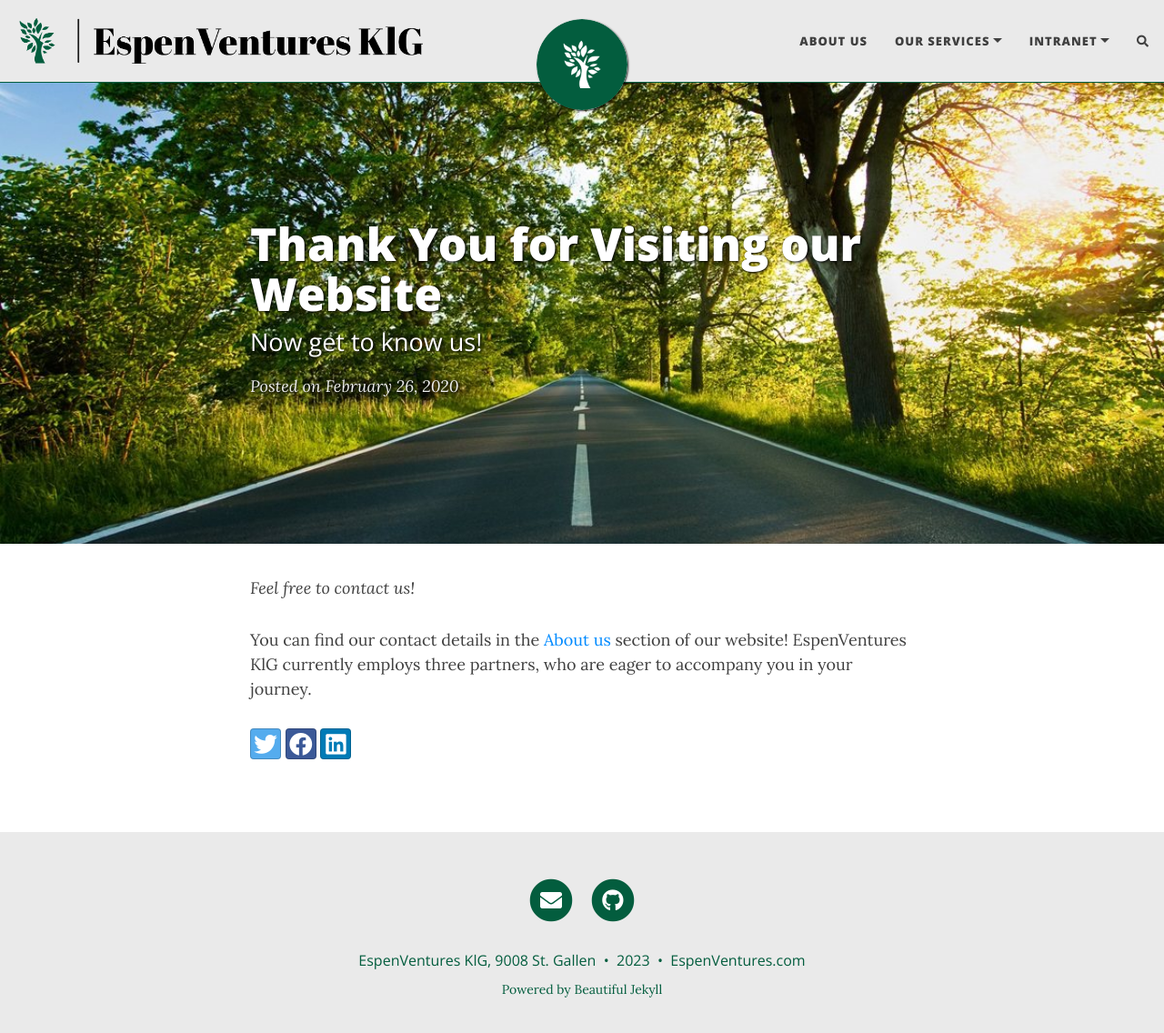
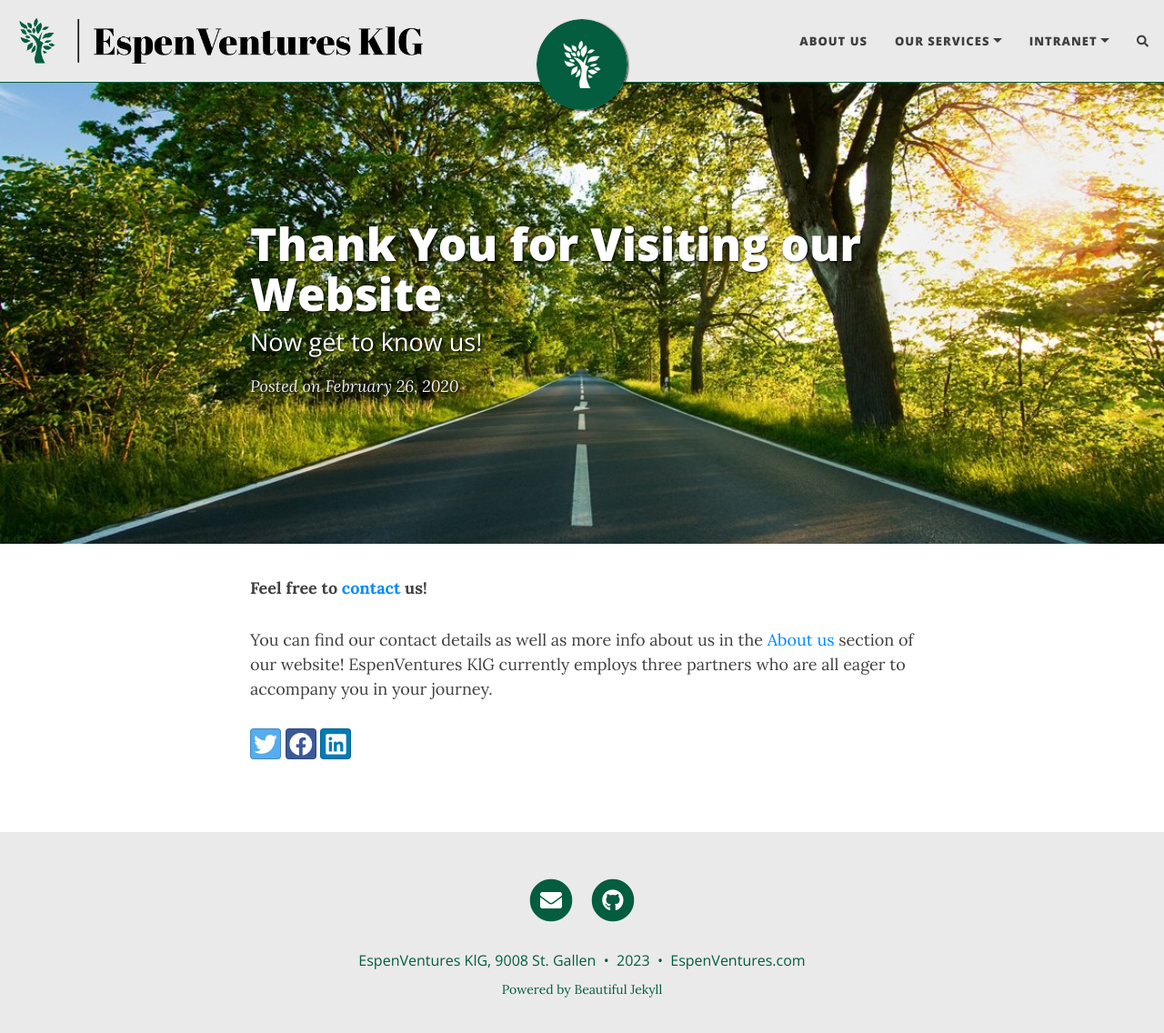
Before and after one commit to Erd4/Erd4.github.io, a Jekyll site: the page built from docs/_posts/2020-02-26-flake-it-till-you-make-it.md, in a window 1280 px wide and 1149 px high. Shown: the top 1136 px of the window at 91% size. Built offline with Jekyll 4.4.1, drawn with Linux system fonts in a browser that asks for light colours; nearby versions of some CDN libraries; comment, search, counter and statistics services are not loaded.

Commit message:
Update 2020-02-26-flake-it-till-you-make-it.md

```diff
--- a/docs/_posts/2020-02-26-flake-it-till-you-make-it.md
+++ b/docs/_posts/2020-02-26-flake-it-till-you-make-it.md
@@ -6,7 +6,11 @@
 thumbnail-img: /assets/img/thumb.png
 share-img: /assets/img/path.jpg
 ---
-*Feel free to contact us!*
+{% if post.content > post.excerpt.size %}
+<p><a href="{{ post.url }}">(more...)</a></p>
+{% endif %}
 
-You can find our contact details in the [About us](https://espenventures.com/about-us/) section of our website!
-EspenVentures KlG currently employs three partners, who are eager to accompany you in your journey.
+**Feel free to [contact](mailto:info@espenventures.com) us!**
+
+You can find our contact details as well as more info about us in the [About us](https://espenventures.com/about-us/) section of our website!
+EspenVentures KlG currently employs three partners who are all eager to accompany you in your journey.
```
